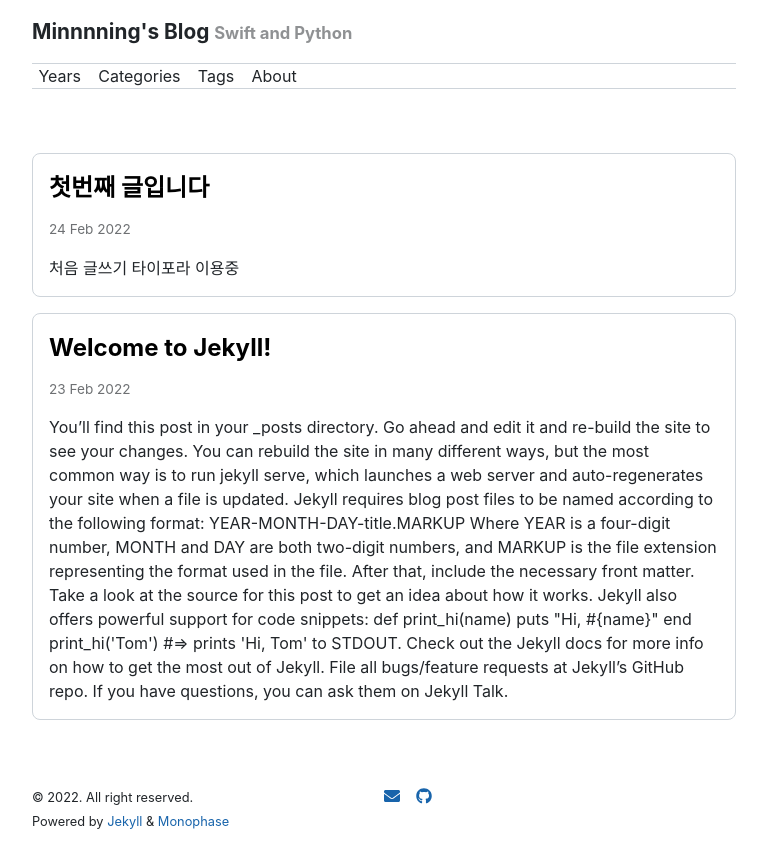
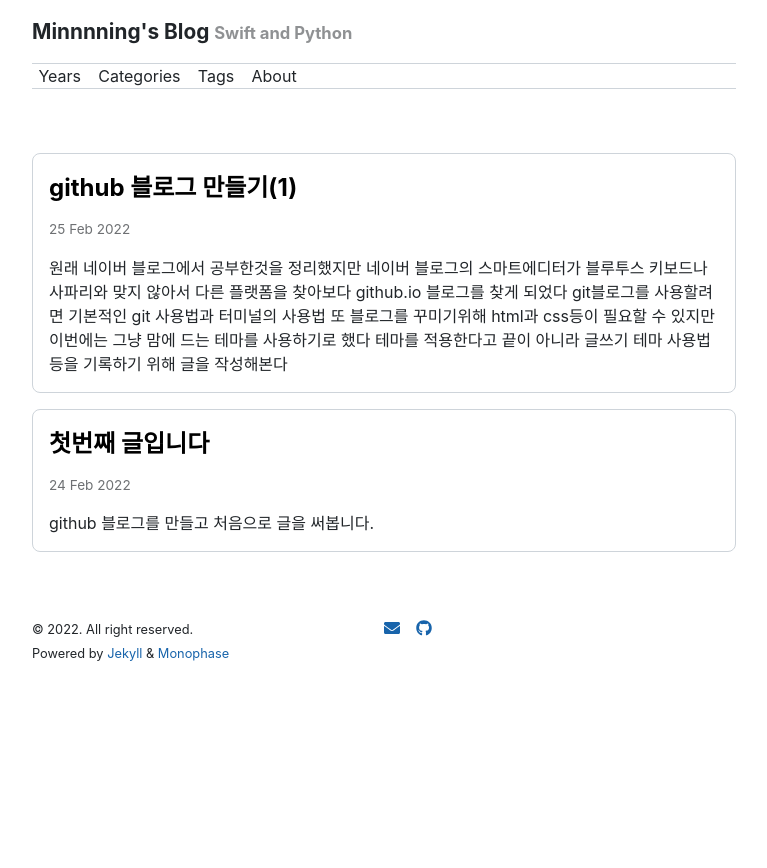
Before and after one commit to Minnnning/minnnning.github.io, a Jekyll site: the page built from index.markdown, in a window 1280 px wide. Shown: the top 868 px of the page, without its empty margins (256-1023 px from the left). Built offline with Jekyll 4.4.1, drawn with Linux system fonts in a browser that asks for light colours; nearby versions of some CDN libraries.

Commit message:
images upload check

```diff
--- a/_posts/2022-02-23-welcome-to-jekyll.markdown
+++ /dev/null
@@ -1,29 +0,0 @@
----
-layout: post
-title:  "Welcome to Jekyll!"
-date:   2022-02-23 19:43:47 +0900
-categories: jekyll update
----
-You’ll find this post in your `_posts` directory. Go ahead and edit it and re-build the site to see your changes. You can rebuild the site in many different ways, but the most common way is to run `jekyll serve`, which launches a web server and auto-regenerates your site when a file is updated.
-
-Jekyll requires blog post files to be named according to the following format:
-
-`YEAR-MONTH-DAY-title.MARKUP`
-
-Where `YEAR` is a four-digit number, `MONTH` and `DAY` are both two-digit numbers, and `MARKUP` is the file extension representing the format used in the file. After that, include the necessary front matter. Take a look at the source for this post to get an idea about how it works.
-
-Jekyll also offers powerful support for code snippets:
-
-{% highlight ruby %}
-def print_hi(name)
-  puts "Hi, #{name}"
-end
-print_hi('Tom')
-#=> prints 'Hi, Tom' to STDOUT.
-{% endhighlight %}
-
-Check out the [Jekyll docs][jekyll-docs] for more info on how to get the most out of Jekyll. File all bugs/feature requests at [Jekyll’s GitHub repo][jekyll-gh]. If you have questions, you can ask them on [Jekyll Talk][jekyll-talk].
-
-[jekyll-docs]: https://jekyllrb.com/docs/home
-[jekyll-gh]:   https://github.com/jekyll/jekyll
-[jekyll-talk]: https://talk.jekyllrb.com/
--- /dev/null
+++ b/_posts/2022-02-25-github-blog-1.md
@@ -0,0 +1,55 @@
+---
+layout: post
+title: "github 블로그 만들기(1)"
+date:   2022-02-25 16:06:47 +0900
+categories: github
+tags: git blog
+typora-copy-images-to: ../images
+typora-root-url: ../
+---
+
+원래 네이버 블로그에서 공부한것을 정리했지만 네이버 블로그의 스마트에디터가 블루투스 키보드나 사파리와 맞지 않아서 다른 플랫폼을 찾아보다 github.io 블로그를 찾게 되었다 git블로그를 사용할려면 기본적인 git 사용법과 터미널의 사용법 또 블로그를 꾸미기위해 html과 css등이 필요할 수 있지만 이번에는 그냥 맘에 드는 테마를 사용하기로 했다 테마를 적용한다고 끝이 아니라 글쓰기 테마 사용법등을 기록하기 위해 글을 작성해본다
+
+먼저 처음하는거라 다른 [블로그](https://zeddios.tistory.com/1222){:target="_blank"} 글을 참고했다
+
+
+
+### 1. 깃허브 레파지토리 만들기
+
+깃허브 홈페이지에 들어가서 새로운 레파지토리를 만든다
+
+![스크린샷 2022-02-25 오후 4.31.29](/images/스크린샷 2022-02-25 오후 4.31.29.png)
+
+레파지토리 버튼을 누르면 위 화면이 나오는데 오른쪽에 초록색 new버튼을 눌러 새로운 레파지토리를 만든다
+
+<img src="/images/스크린샷 2022-02-25 오후 4.33.41.png" alt="스크린샷 2022-02-25 오후 4.33.41" style="zoom:33%;" />
+
+레포 이름을 {사용자이름}.github.io 로 만들어준다
+
+위에 사진에는 이미 같은 이름이 있어서 생성이 안된다고 뜨는것
+
+레포이름은 나중에 접속할 주소가 된다
+
+
+
+### 2. 로컬에 git 파일을 clone
+
+터미널을 키고 클론할 위치까지 현재위치를 이동시킨다
+
+<img src="/images/스크린샷 2022-02-25 오후 4.41.34.png" alt="스크린샷 2022-02-25 오후 4.41.34" style="zoom:33%;" />
+
+| pwd       | 현재위치 표시             |
+| --------- | ------------------------- |
+| ls        | 현재 위치의 파일을 보여줌 |
+| cd 폴더명 | 해당 폴더로 진입          |
+| cd ..     | 이전으로 나온다           |
+
+원하는 위치로 이동하면 클론을 시작한다
+
+`git clone https://github.com*******` 이 코드를 입력한다 이 뒤에 주소는 본인의 레포로 들어가서
+
+초록색 code 버튼을 누르면 주소가 나온다
+
+<img src="/images/스크린샷 2022-02-25 오후 4.48.38.png" alt="스크린샷 2022-02-25 오후 4.48.38" style="zoom:33%;" />
+
+그럼 해당 위치에 클론한 폴더가 만들어져 있다
```
Also changed, not shown: _posts/2022-02-24-first-text.md (+6 -1 lines), images/스크린샷 2022-02-25 오후 4.31.29.png (added), images/스크린샷 2022-02-25 오후 4.33.41.png (added), images/스크린샷 2022-02-25 오후 4.41.34.png (added), images/스크린샷 2022-02-25 오후 4.48.38.png (added), 1 other file.
